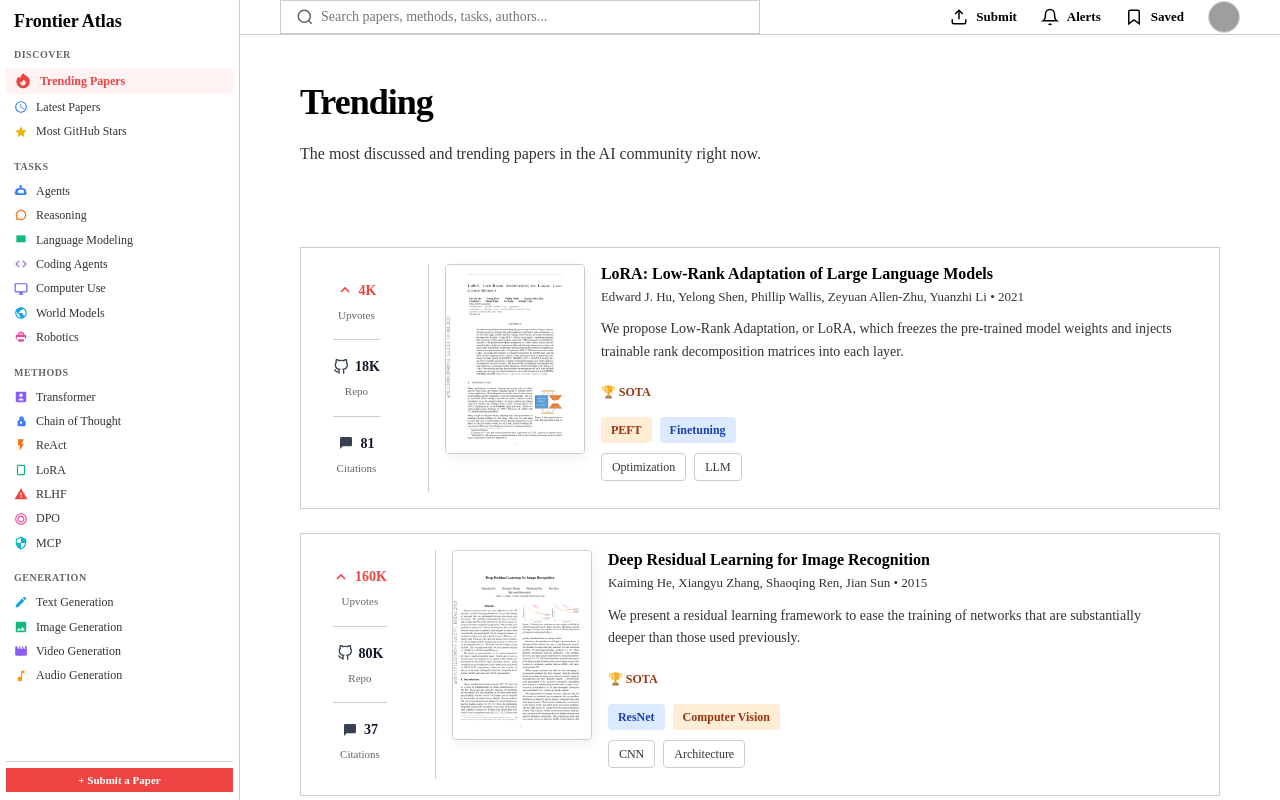
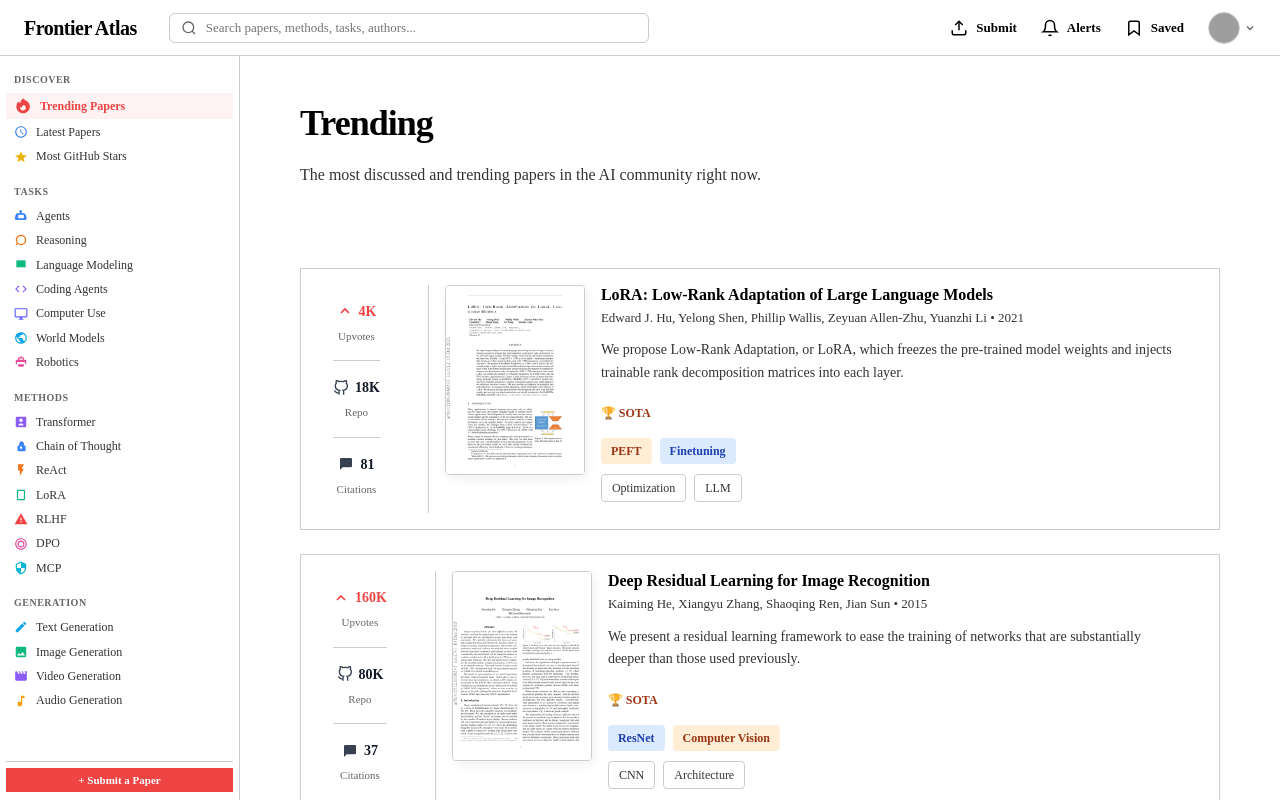
Before and after one commit to Deepak-Solanki04/Frontier_Atlas, a Next.js app: page /trending in a window 1280 px wide. Built offline with nearby package versions, Linux system fonts and the light colour scheme; grey boxes are pictures that could not be loaded.

Commit message:
Update Header layout to span top full width with logo, match mockup

```diff
--- a/app/globals.css
+++ b/app/globals.css
@@ -31,32 +31,32 @@ body {
   overflow: hidden; /* Prevent full page body scroll */
 }
 
-.layout-wrapper {
+.app-container {
   display: flex;
+  flex-direction: column;
   height: 100vh;
   width: 100vw;
   overflow: hidden;
+}
+
+.layout-body {
+  display: flex;
+  flex: 1;
+  min-height: 0;
+  width: 100%;
 }
 
 /* ---------------- FULL HEIGHT SIDEBAR ---------------- */
 .sidebar-full {
   width: 240px;
   flex-shrink: 0;
-  height: 100vh;
+  height: 100%;
   border-right: 1px solid var(--border-color);
   display: flex;
   flex-direction: column;
   background: #ffffff;
-  padding: 8px 6px;
+  padding: 16px 6px 8px 6px;
   overflow-y: hidden;
-}
-
-.sidebar-logo {
-  font-size: 18px;
-  font-weight: bold;
-  color: var(--text-dark);
-  margin-bottom: 12px;
-  padding-left: 8px;
 }
 
 .sidebar-nav {
@@ -138,10 +138,11 @@ body {
 }
 
 /* ---------------- RIGHT SIDE WRAPPER ---------------- */
+/* ---------------- RIGHT SIDE WRAPPER ---------------- */
 .main-wrapper {
   flex: 1;
   min-width: 0;
-  height: 100vh;
+  height: 100%;
   overflow-y: auto;
   display: flex;
   flex-direction: column;
@@ -150,16 +151,30 @@ body {
 
 /* ---------------- HEADER ---------------- */
 .header-top {
-  height: 72px;
+  height: 56px;
   display: flex;
   justify-content: space-between;
   align-items: center;
-  padding: 0 40px;
+  padding: 0 24px;
   background: #ffffff;
-  position: sticky;
-  top: 0;
+  flex-shrink: 0;
   z-index: 100;
   border-bottom: 1px solid var(--border-color);
+}
+
+.header-left {
+  display: flex;
+  align-items: center;
+  gap: 32px;
+  flex: 1;
+}
+
+.header-logo {
+  font-size: 20px;
+  font-weight: bold;
+  color: var(--text-dark);
+  font-family: var(--font-serif);
+  letter-spacing: -0.5px;
 }
 
 .search-bar {
@@ -172,18 +187,19 @@ body {
 
 .search-bar svg {
   position: absolute;
-  left: 16px;
+  left: 12px;
   color: var(--text-light);
-  width: 18px;
-  height: 18px;
+  width: 16px;
+  height: 16px;
 }
 
 .search-bar input {
   width: 100%;
-  padding: 8px 16px 8px 40px;
+  padding: 6px 16px 6px 36px;
   border: 1px solid var(--border-color);
+  border-radius: 6px;
   background: #ffffff;
-  font-size: 14px;
+  font-size: 13px;
   font-family: var(--font-serif);
   outline: none;
 }
@@ -221,6 +237,17 @@ body {
 }
 
 .user-avatar img { width: 100%; height: 100%; object-fit: cover; }
+
+.user-profile {
+  display: flex;
+  align-items: center;
+  gap: 4px;
+  cursor: pointer;
+}
+
+.dropdown-arrow {
+  color: var(--text-light);
+}
 
 /* ---------------- MAIN FEED ---------------- */
 .feed-container {
--- a/app/layout.tsx
+++ b/app/layout.tsx
@@ -25,11 +25,13 @@ export default function RootLayout({
   return (
     <html lang="en">
       <body className={plusJakarta.variable}>
-        <div className="layout-wrapper">
-          <Sidebar />
-          <div className="main-wrapper">
-            <Header />
-            {children}
+        <div className="app-container">
+          <Header />
+          <div className="layout-body">
+            <Sidebar />
+            <div className="main-wrapper">
+              {children}
+            </div>
           </div>
         </div>
       </body>
--- a/components/Header.tsx
+++ b/components/Header.tsx
@@ -1,11 +1,17 @@
 import React from 'react';
+import Link from 'next/link';
 
 export default function Header() {
   return (
     <header className="header-top">
-      <div className="search-bar">
-        <svg viewBox="0 0 24 24" fill="none" stroke="currentColor" strokeWidth="2"><circle cx="11" cy="11" r="8"></circle><line x1="21" y1="21" x2="16.65" y2="16.65"></line></svg>
-        <input type="text" placeholder="Search papers, methods, tasks, authors..." />
+      <div className="header-left">
+        <Link href="/trending" className="header-logo">
+          Frontier Atlas
+        </Link>
+        <div className="search-bar">
+          <svg viewBox="0 0 24 24" fill="none" stroke="currentColor" strokeWidth="2"><circle cx="11" cy="11" r="8"></circle><line x1="21" y1="21" x2="16.65" y2="16.65"></line></svg>
+          <input type="text" placeholder="Search papers, methods, tasks, authors..." />
+        </div>
       </div>
 
       <div className="header-actions">
@@ -21,8 +27,11 @@ export default function Header() {
           <svg viewBox="0 0 24 24" fill="none" stroke="currentColor" strokeWidth="2"><path d="M19 21l-7-5-7 5V5a2 2 0 0 1 2-2h10a2 2 0 0 1 2 2z"></path></svg>
           Saved
         </button>
-        <div className="user-avatar">
-          <img src="https://i.pravatar.cc/150?img=47" alt="User Avatar" />
+        <div className="user-profile">
+          <div className="user-avatar">
+            <img src="https://i.pravatar.cc/150?img=47" alt="User Avatar" />
+          </div>
+          <svg className="dropdown-arrow" width="12" height="12" viewBox="0 0 24 24" fill="none" stroke="currentColor" strokeWidth="2.5"><polyline points="6 9 12 15 18 9"></polyline></svg>
         </div>
       </div>
     </header>
--- a/components/Sidebar.tsx
+++ b/components/Sidebar.tsx
@@ -11,8 +11,6 @@ export default function Sidebar() {
 
   return (
     <aside className="sidebar-full">
-      <div className="sidebar-logo">Frontier Atlas</div>
-
       <div className="sidebar-nav">
         <div className="nav-section">
           <div className="nav-title">DISCOVER</div>
```
